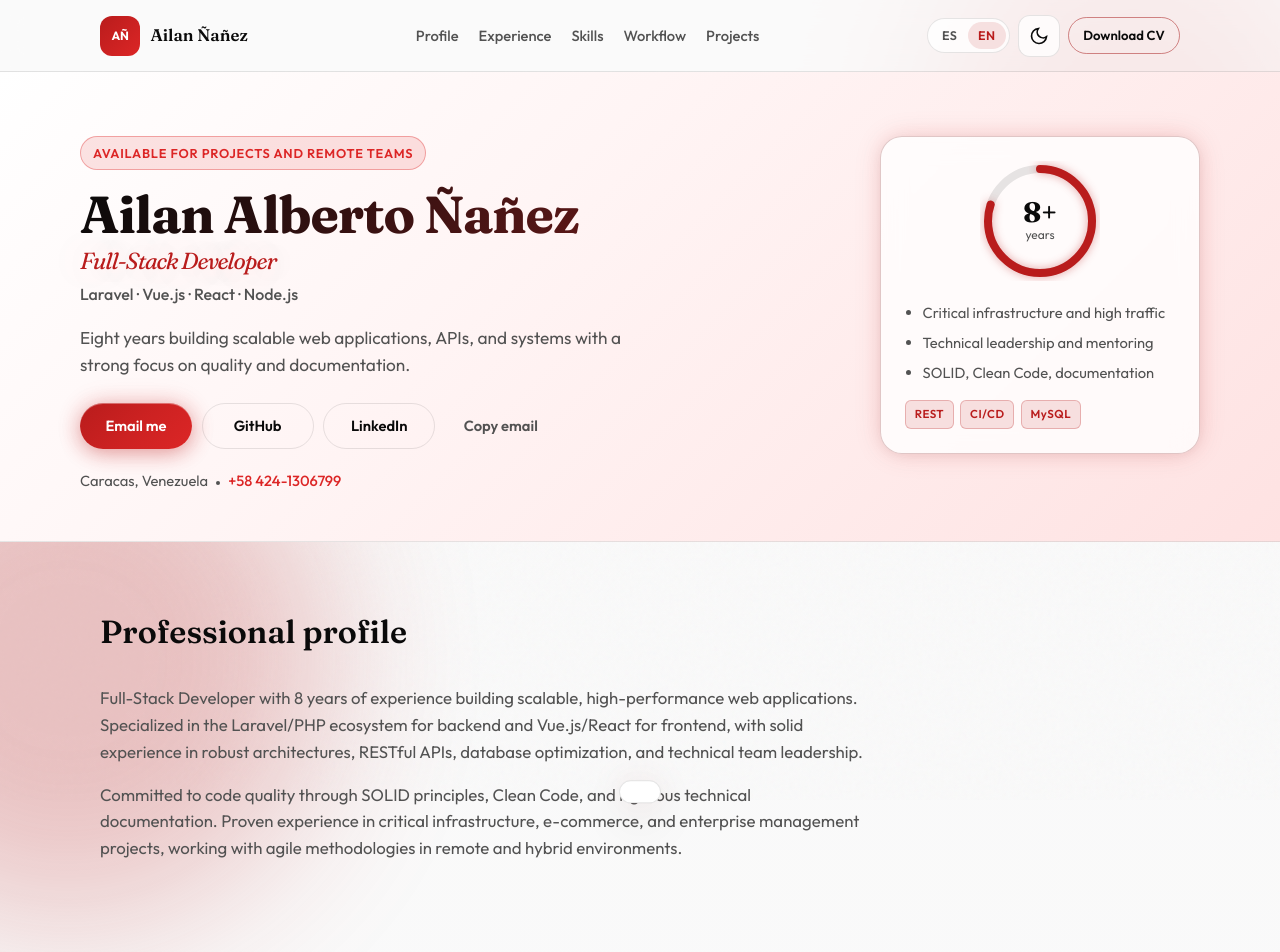
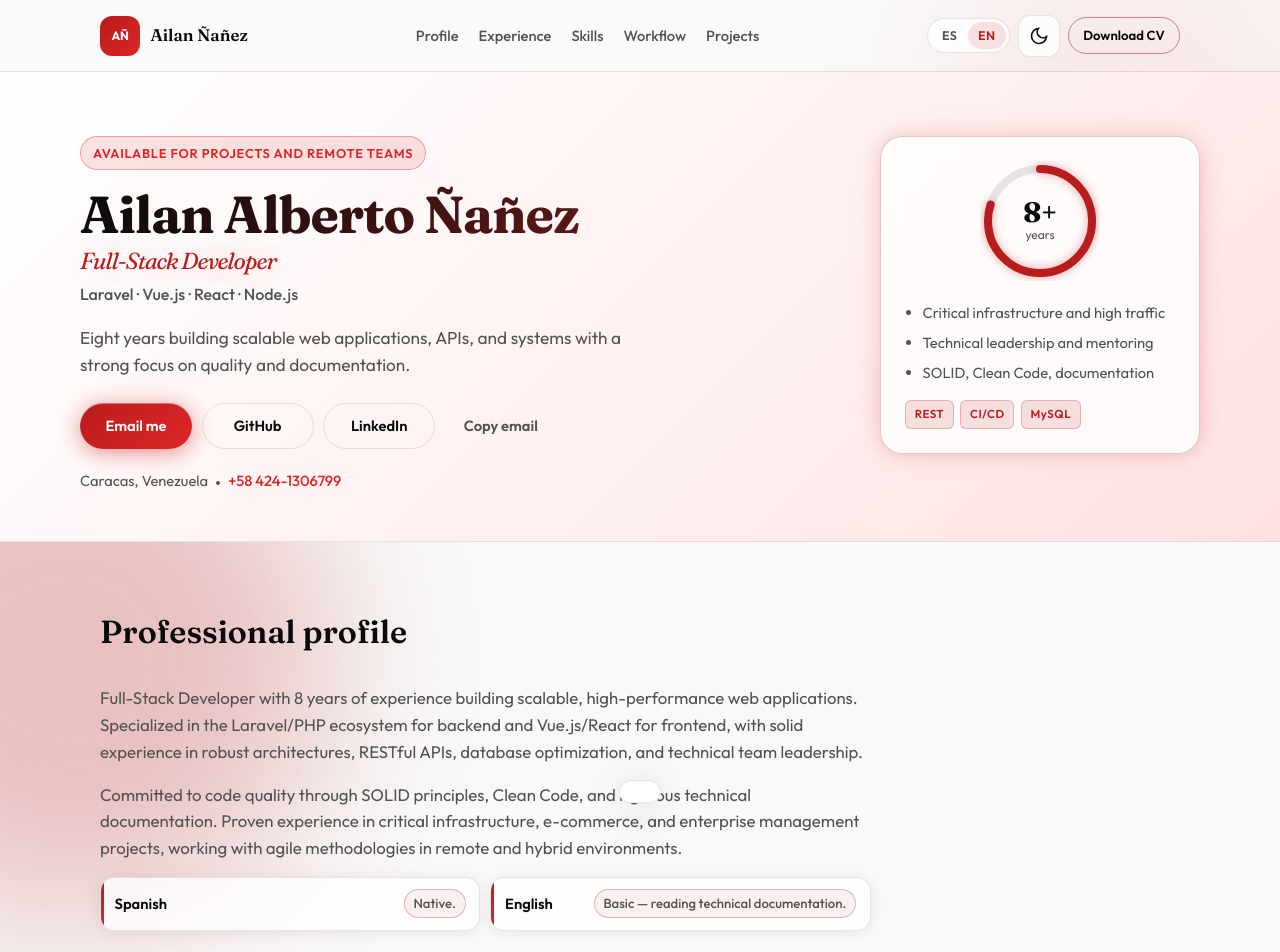
Before and after one commit to 41L4N/41L4N.github.io, a Vue app: page / in a window 1280 px wide. Shown: the top 952 px of the page. Built offline with nearby package versions, Linux system fonts and the light colour scheme.

Commit message:
Add language proficiency section to Profile component with localization support. Include styling for language entries and enhance layout for better visual presentation.

```diff
--- a/src/views/Profile.vue
+++ b/src/views/Profile.vue
@@ -14,6 +14,18 @@
 				{{ t(paragraphKey) }}
 			</p>
 		</div>
+		<div class="profile__languages">
+			<ul class="profile__languages-list">
+				<li
+					v-for="entry in languageEntries"
+					:key="entry.nameKey"
+					class="profile__languages-item"
+				>
+					<span class="profile__languages-name">{{ t(entry.nameKey) }}</span>
+					<span class="profile__languages-level">{{ t(entry.levelKey) }}</span>
+				</li>
+			</ul>
+		</div>
 	</section>
 </template>
 
@@ -26,6 +38,17 @@ const paragraphKeys = [
 	'profile.intro',
 	'profile.commitment',
 ];
+
+const languageEntries = [
+	{
+		nameKey: 'languages.spanish.name',
+		levelKey: 'languages.spanish.level',
+	},
+	{
+		nameKey: 'languages.english.name',
+		levelKey: 'languages.english.level',
+	},
+];
 </script>
 
 <style lang="scss" scoped>
@@ -37,7 +60,65 @@ const paragraphKeys = [
 	}
 
 	&__prose p:last-child {
-		margin-bottom: 0;
+		margin-bottom: 0.9rem;
+	}
+
+	&__languages {
+		max-width: 70ch;
+	}
+
+	&__languages-list {
+		margin: 0;
+		padding: 0;
+		list-style: none;
+		display: grid;
+		gap: 0.65rem;
+
+		@media (min-width: 680px) {
+			grid-template-columns: 1fr 1fr;
+		}
+	}
+
+	&__languages-item {
+		border: 1px solid var(--border);
+		background: color-mix(in srgb, var(--surface-solid) 78%, transparent);
+		border-radius: var(--radius-md);
+		padding: 0.72rem 0.85rem;
+		display: flex;
+		align-items: center;
+		justify-content: space-between;
+		gap: 0.7rem;
+		color: var(--text-muted);
+		box-shadow: var(--shadow-sm);
+		position: relative;
+		overflow: hidden;
+
+		&::before {
+			content: "";
+			position: absolute;
+			left: 0;
+			top: 0;
+			bottom: 0;
+			width: 3px;
+			background: linear-gradient(180deg, var(--accent), var(--accent-2));
+		}
+	}
+
+	&__languages-name {
+		color: var(--text);
+		font-weight: 600;
+		font-size: 0.92rem;
+	}
+
+	&__languages-level {
+		font-size: 0.82rem;
+		font-weight: 500;
+		color: var(--text-muted);
+		background: color-mix(in srgb, var(--accent-soft) 55%, var(--surface-solid));
+		border: 1px solid color-mix(in srgb, var(--accent) 18%, var(--border));
+		border-radius: 999px;
+		padding: 0.2rem 0.55rem;
+		white-space: nowrap;
 	}
 }
 </style>
```
